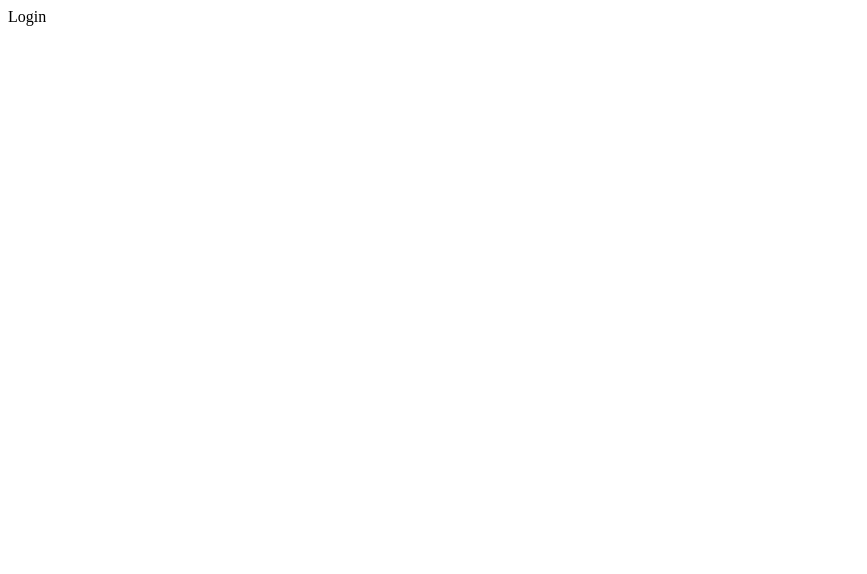
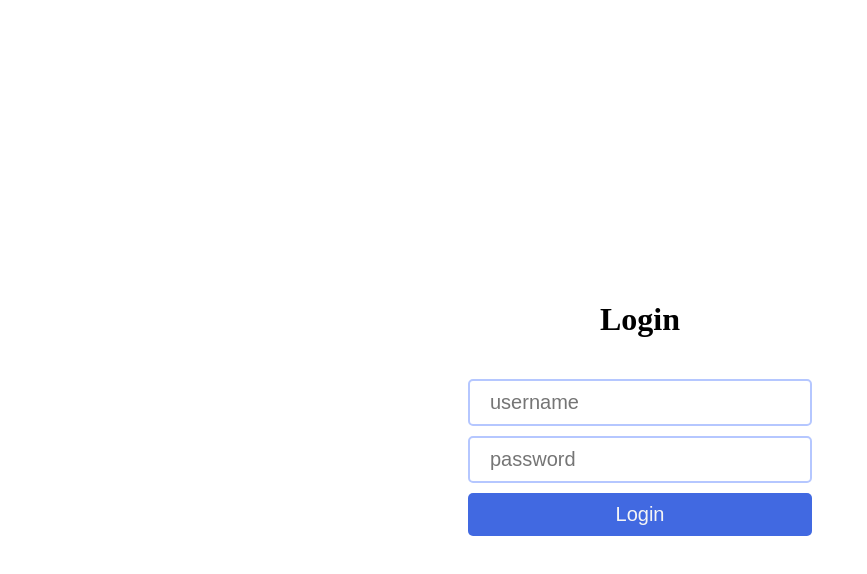
Before and after one commit to Anshuman-Programmer/anshu-blog-mysql, a React (Create React App) app in the folder client/: page /login in a window 1280 px wide. Shown: the top 574 px of the page, without its empty margins (0-867 px from the left). Built offline with nearby package versions, Linux system fonts and the light colour scheme.

Commit message:
login-page-ui

```diff
--- a/client/package.json
+++ b/client/package.json
@@ -10,6 +10,7 @@
     "react-dom": "^18.2.0",
     "react-router-dom": "^6.4.3",
     "react-scripts": "5.0.1",
+    "sass": "^1.56.1",
     "web-vitals": "^2.1.4"
   },
   "scripts": {
--- a/client/src/App.js
+++ b/client/src/App.js
@@ -1,40 +1,15 @@
 import {
-  createBrowserRouter,
   RouterProvider,
 } from "react-router-dom";
-import Home from "./pages/Home"
-import Register from "./pages/Register"
-import Login from "./pages/Login"
-import Write from "./pages/Write"
-import Single from "./pages/Single"
-
-const router = createBrowserRouter([
-  {
-    path: "/",
-    element: <Home/>,
-  },
-  {
-    path: "/register",
-    element: <Register/>,
-  },
-  {
-    path: "/login",
-    element: <Login/>,
-  },
-  {
-    path: "/login",
-    element: <Login/>,
-  },
-  {
-    path: "/login",
-    element: <Login/>,
-  },
-]);
+import { router } from "./utils/router.config";
+import "./styles/_app.scss"
 
 function App() {
   return (
-    <div className="App">
-      <RouterProvider router={router}/>
+    <div className="app">
+      <div className="container">
+        <RouterProvider router={router}/>
+      </div>
     </div>
   );
 }
--- /dev/null
+++ b/client/src/components/Footer.jsx
@@ -0,0 +1,9 @@
+import React from 'react'
+
+const Footer = () => {
+  return (
+    <div>Footer</div>
+  )
+}
+
+export default Footer
--- /dev/null
+++ b/client/src/components/Navbar.jsx
@@ -0,0 +1,9 @@
+import React from 'react'
+
+const Navbar = () => {
+  return (
+    <div>Navbar</div>
+  )
+}
+
+export default Navbar
--- a/client/src/pages/Login.jsx
+++ b/client/src/pages/Login.jsx
@@ -1,8 +1,16 @@
 import React from 'react'
+import "./styles/_login.scss"
 
 const Login = () => {
   return (
-    <div>Login</div>
+    <div className='auth'>
+      <h1>Login</h1>
+      <form action="">
+        <input type="text" placeholder='username'/>
+        <input type="password" placeholder='password'/>
+        <button>Login</button>
+      </form>
+    </div>
   )
 }
 
--- /dev/null
+++ b/client/src/pages/styles/_login.scss
@@ -0,0 +1,33 @@
+@import "../../styles/mixin";
+.auth{
+    @include center;
+    height: 100vh;
+    flex-direction: column;
+    gap: 20px;
+    h1{
+
+    }
+    form{
+        @include center;
+        flex-direction: column;
+        gap: 10px;
+        input{
+            width: 300px;
+            padding: 10px 20px;
+            border-radius: 5px;
+            border: 2px solid rgb(181, 199, 255);
+            font-size: 20px;
+        }
+        button{
+            padding: 10px 20px;
+            font-size: 20px;
+            background-color: royalblue;
+            color: whitesmoke;
+            width: 100%;
+            border-radius: 5px;
+            outline: none;
+            border: none;
+            cursor: pointer;
+        }
+    }
+}
--- /dev/null
+++ b/client/src/styles/_app.scss
@@ -0,0 +1,5 @@
+.app{
+    .container{
+
+    }
+}
--- /dev/null
+++ b/client/src/styles/_mixin.scss
@@ -0,0 +1,5 @@
+@mixin center {
+    display: flex;
+    align-items: center;
+    justify-content: center;
+}
--- /dev/null
+++ b/client/src/styles/_variables.scss
@@ -0,0 +1 @@
+$primary-color: "red"
--- /dev/null
+++ b/client/src/utils/Layout.jsx
@@ -0,0 +1,16 @@
+import React from 'react'
+import { Outlet } from 'react-router-dom'
+import Footer from '../components/Footer'
+import Navbar from '../components/Navbar'
+
+const Layout = () => {
+  return (
+    <>
+       <Navbar/>
+       <Outlet/>
+       <Footer/>
+    </>
+  )
+}
+
+export default Layout
```
Also changed, not shown: client/src/utils/router.config.js (added, +36 -0 lines), client/src/styles/_base.scss (added), 1 other file (tests, documents, lock files or other folders).
